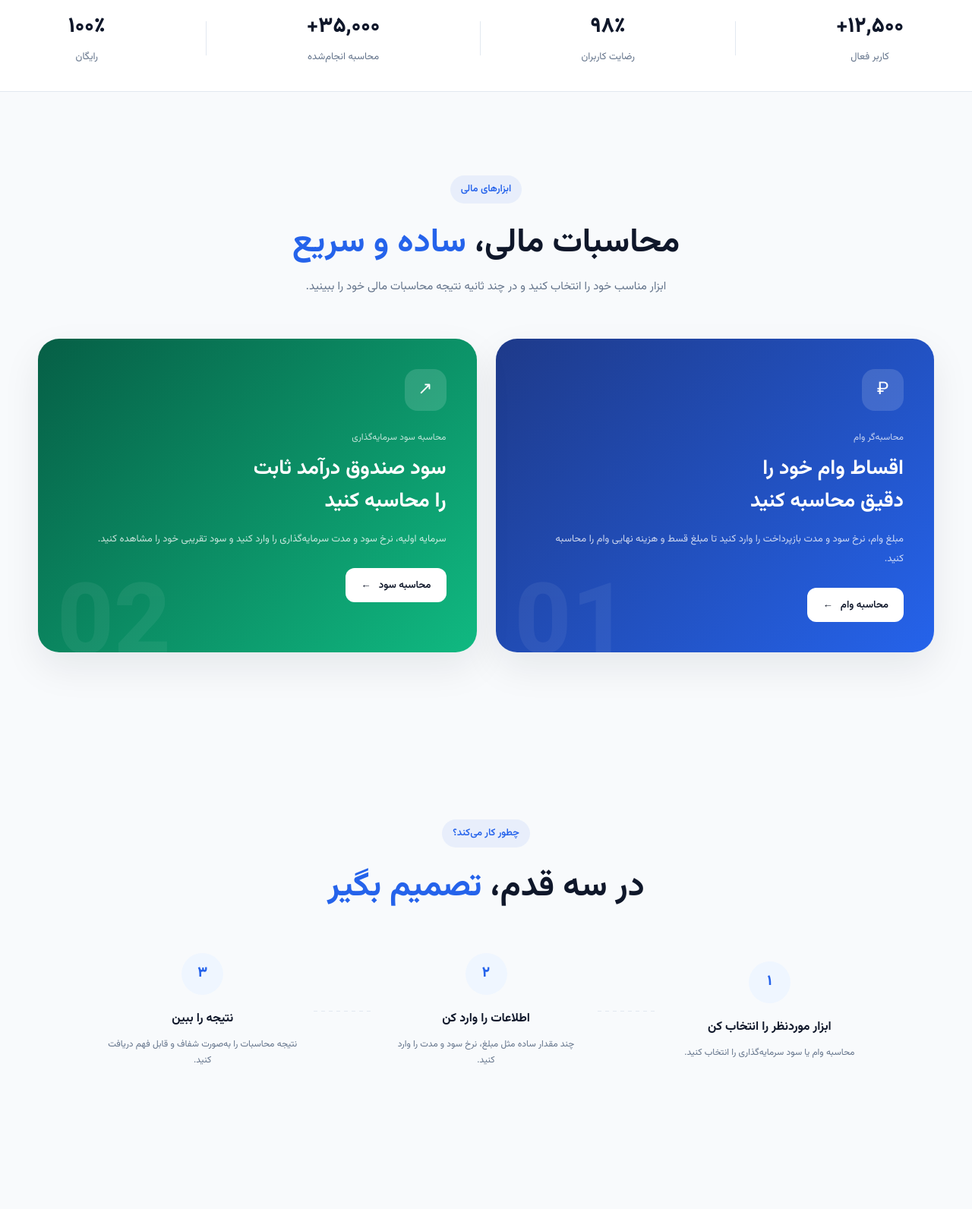
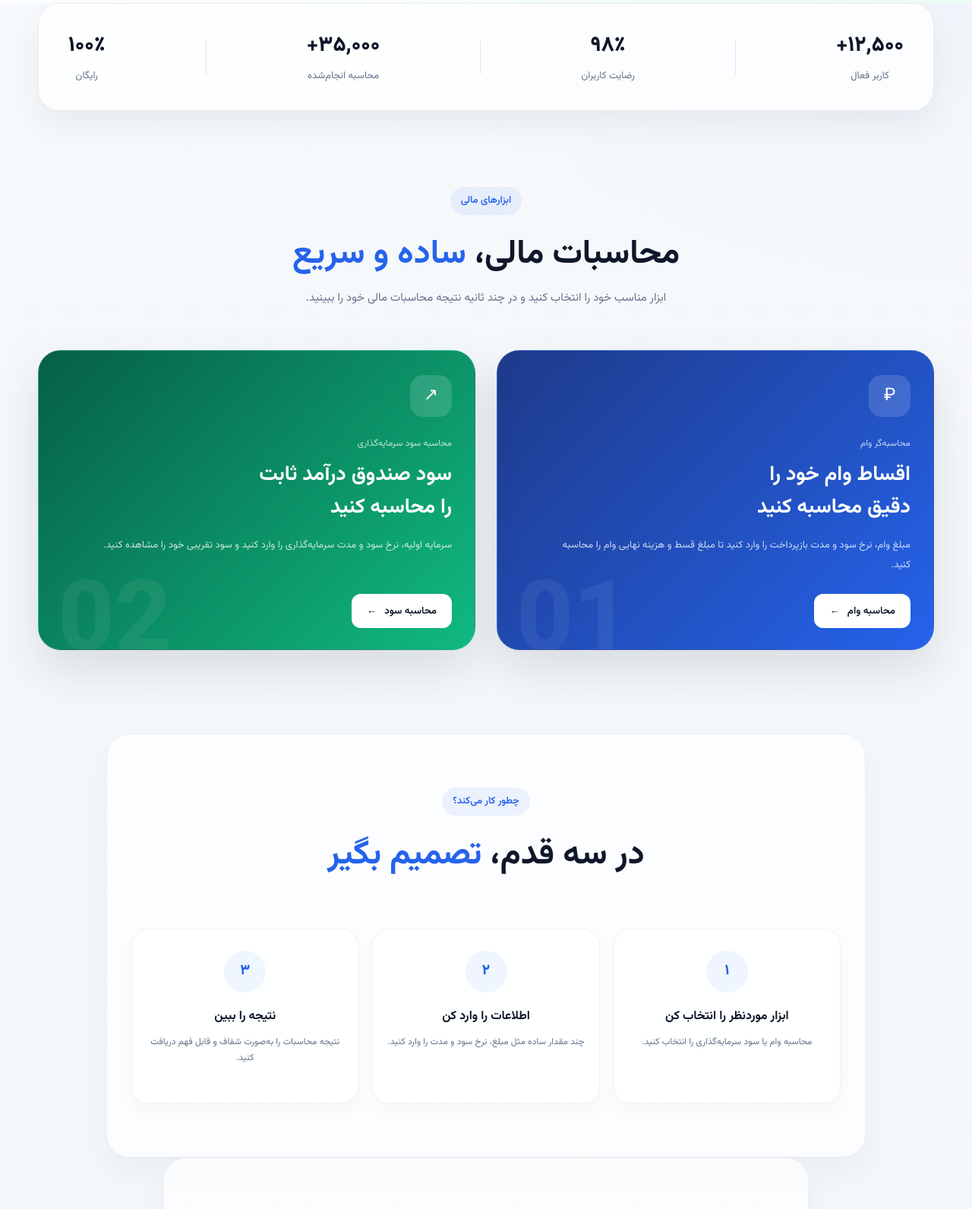
Before and after one commit to SE-LAB-14043/AZ1-repo, a plain HTML site: page src/index.html in a window 1280 px wide. Shown: the part 740-2332 px from the top of the page at 76% size. Drawn offline with Linux system fonts and the light colour scheme.

Commit message:
edited box sizes and field names in homepage

```diff
--- a/src/css/style.css
+++ b/src/css/style.css
@@ -24,13 +24,20 @@ html {
 
 body {
     font-family: "Vazirmatn", sans-serif;
-    background: var(--background);
+    background:
+        radial-gradient(circle at top right, rgba(37, 99, 235, 0.08), transparent 30%),
+        linear-gradient(180deg, #f8fafc 0%, #f1f5f9 100%);
     color: var(--text);
     line-height: 1.8;
+    padding: 24px 0 0;
 }
 
 button, a {
     font-family: inherit;
+}
+
+main.home-page {
+    display: block;
 }
 
 a {
@@ -62,9 +69,9 @@ a {
     margin: auto;
     min-height: 720px;
     display: grid;
-    grid-template-columns: 1fr 1fr;
+    grid-template-columns: 1.1fr 0.9fr;
     align-items: center;
-    gap: 80px;
+    gap: 60px;
     position: relative;
     z-index: 2;
 }
@@ -335,8 +342,13 @@ a {
 
 /* ========================= STATISTICS ========================= */
 .statistics {
-    background: var(--surface);
-    border-bottom: 1px solid var(--border);
+    width: min(1180px, calc(100% - 40px));
+    margin: 0 auto;
+    background: rgba(255, 255, 255, 0.75);
+    backdrop-filter: blur(12px);
+    border: 1px solid rgba(148, 163, 184, 0.18);
+    border-radius: 28px;
+    box-shadow: 0 18px 40px rgba(15, 23, 42, 0.06);
 }
 
 .stats-container {
@@ -377,6 +389,19 @@ a {
     padding: 110px 0;
 }
 
+.calculators {
+    padding-top: 100px;
+}
+
+.how-it-works,
+.faq {
+    background: rgba(255, 255, 255, 0.7);
+    border: 1px solid rgba(148, 163, 184, 0.15);
+    border-radius: 30px;
+    padding: 70px 32px;
+    box-shadow: 0 18px 40px rgba(15, 23, 42, 0.04);
+}
+
 .section-heading {
     max-width: 650px;
     margin: 0 auto 55px;
@@ -401,18 +426,24 @@ a {
 /* ========================= CALCULATOR CARDS ========================= */
 .calculator-grid {
     display: grid;
-    grid-template-columns: repeat(2, 1fr);
-    gap: 25px;
+    grid-template-columns: repeat(2, minmax(0, 1fr));
+    gap: 28px;
+    align-items: stretch;
 }
 
 .calculator-card {
     position: relative;
     overflow: hidden;
+    display: flex;
+    flex-direction: column;
+    justify-content: space-between;
     min-height: 360px;
-    padding: 40px;
-    border-radius: var(--radius-lg);
+    height: 100%;
+    padding: 32px 30px 28px;
+    border-radius: 30px;
+    border: 1px solid rgba(255, 255, 255, 0.12);
     color: white;
-    box-shadow: var(--shadow);
+    box-shadow: 0 26px 60px rgba(15, 23, 42, 0.12);
     transition: transform 0.25s ease, box-shadow 0.25s ease;
 }
 
@@ -439,6 +470,14 @@ a {
     background: rgba(255, 255, 255, 0.14);
     font-size: 23px;
     margin-bottom: 25px;
+    flex-shrink: 0;
+}
+
+.card-content {
+    display: flex;
+    flex-direction: column;
+    flex: 1;
+    justify-content: flex-start;
 }
 
 .card-label {
@@ -458,6 +497,7 @@ a {
     color: rgba(255, 255, 255, 0.78);
     font-size: 13px;
     line-height: 2;
+    margin-bottom: auto;
 }
 
 .card-button {
@@ -470,9 +510,11 @@ a {
     font-family: inherit;
     font-weight: 600;
     cursor: pointer;
-    display: flex;
+    display: inline-flex;
+    width: fit-content;
     gap: 10px;
     align-items: center;
+    justify-content: center;
 }
 
 .card-decoration {
@@ -491,15 +533,25 @@ a {
 }
 
 .steps {
-    display: flex;
-    align-items: center;
-    justify-content: center;
-    gap: 20px;
+    display: grid;
+    grid-template-columns: repeat(3, minmax(0, 1fr));
+    align-items: stretch;
+    gap: 18px;
+    padding-top: 10px;
 }
 
 .step {
-    flex: 1;
+    display: flex;
+    flex-direction: column;
+    justify-content: flex-start;
     text-align: center;
+    background: rgba(255, 255, 255, 0.7);
+    border: 1px solid rgba(148, 163, 184, 0.14);
+    border-radius: 22px;
+    padding: 28px 18px;
+    min-height: 230px;
+    height: 100%;
+    box-shadow: 0 10px 24px rgba(15, 23, 42, 0.03);
 }
 
 .step-number {
@@ -527,9 +579,7 @@ a {
 }
 
 .step-line {
-    width: 80px;
-    height: 1px;
-    background: repeating-linear-gradient(to right, var(--border) 0, var(--border) 5px, transparent 5px, transparent 10px);
+    display: none;
 }
 
 /* ========================= FAQ ========================= */
@@ -544,11 +594,12 @@ a {
 }
 
 .faq-item {
-    background: white;
+    background: rgba(255, 255, 255, 0.9);
     border: 1px solid var(--border);
-    border-radius: 16px;
+    border-radius: 18px;
     overflow: hidden;
-    transition: border-color 0.2s ease;
+    transition: border-color 0.2s ease, box-shadow 0.2s ease;
+    box-shadow: 0 8px 20px rgba(15, 23, 42, 0.02);
 }
 
 .faq-item[open] {
@@ -562,6 +613,7 @@ a {
     display: flex;
     align-items: center;
     justify-content: space-between;
+    gap: 16px;
     font-size: 14px;
     font-weight: 600;
 }
@@ -603,10 +655,11 @@ a {
     text-align: center;
     background: radial-gradient(circle at 20% 20%, rgba(255, 255, 255, 0.15), transparent 35%), linear-gradient(135deg, #0f172a, #1e3a8a);
     color: white;
+    box-shadow: 0 28px 60px rgba(15, 23, 42, 0.14);
 }
 
 .cta-content {
-    max-width: 600px;
+    max-width: 760px;
     margin: auto;
 }
 
@@ -641,6 +694,32 @@ a {
 .cta-button {
     background: white;
     color: var(--primary);
+}
+
+.cta-actions {
+    display: flex;
+    justify-content: center;
+    align-items: stretch;
+    flex-wrap: wrap;
+    gap: 14px;
+    width: 100%;
+}
+
+.cta-actions .cta-button {
+    flex: 1 1 0;
+    min-width: 220px;
+    max-width: 100%;
+    min-height: 60px;
+    padding-inline: 24px;
+    white-space: normal;
+    text-align: center;
+}
+
+.secondary-cta {
+    background: rgba(255, 255, 255, 0.08);
+    color: white;
+    border: 1px solid rgba(255, 255, 255, 0.18);
+    box-shadow: none;
 }
 
 /* ========================= RESPONSIVE ========================= */
--- a/src/index.html
+++ b/src/index.html
@@ -507,10 +507,17 @@
                 تصمیم بگیر.
             </p>
 
-            <a href="#calculators" class="cta-button">
-                شروع محاسبه
-                <span>←</span>
-            </a>
+            <div class="cta-actions">
+                <a href="#calculators" class="cta-button">
+                     محاسبه سود
+                    <span>←</span>
+                </a>
+
+                <a href="#calculators" class="cta-button secondary-cta">
+                    محاسبه وام
+                    <span>←</span>
+                </a>
+            </div>
 
         </div>
 
```
